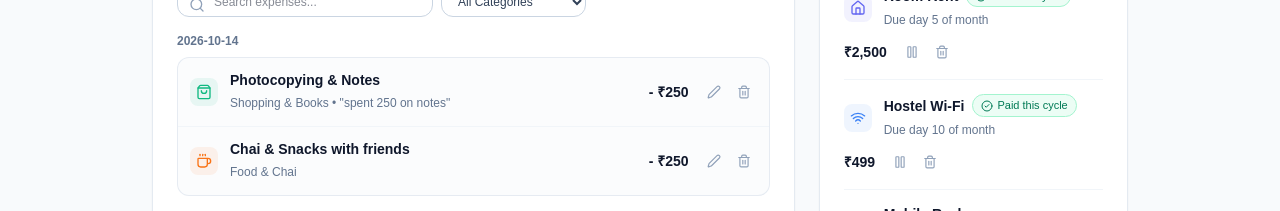
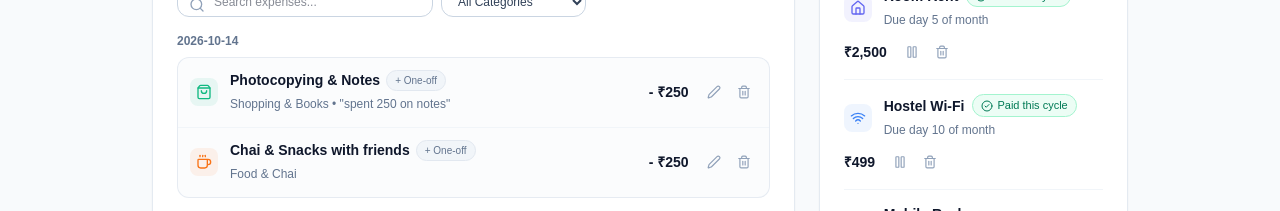
Before and after one commit to Aarav-Mittal/Parity, a Next.js app: page / in a window 1280 px wide. Shown: the part 726-937 px from the top of the page. Built offline with nearby package versions, Linux system fonts and the light colour scheme.

Commit message:
feat(forecast): auto-detect capital one-off purchases and enable one-off toggle in ledger and edit modal

```diff
--- a/src/components/transactions/TransactionLedger.tsx
+++ b/src/components/transactions/TransactionLedger.tsx
@@ -43,11 +43,20 @@ export function TransactionLedger({ onOpenAddModal }: { onOpenAddModal: () => vo
     return Object.entries(groups).sort(([a], [b]) => b.localeCompare(a));
   }, [filtered]);
 
+  const [editIsOneOff, setEditIsOneOff] = useState(false);
+
   const startEdit = (tx: Transaction) => {
     setEditingTx(tx);
     setEditDesc(tx.description);
     setEditAmount((tx.amountPaise / 100).toString());
     setEditCategory(tx.categoryId || '');
+    setEditIsOneOff(Boolean(tx.isOneOff));
+  };
+
+  const toggleOneOff = (tx: Transaction) => {
+    editTransaction(tx.id, {
+      isOneOff: !tx.isOneOff,
+    });
   };
 
   const saveEdit = (e: React.FormEvent) => {
@@ -58,6 +67,7 @@ export function TransactionLedger({ onOpenAddModal }: { onOpenAddModal: () => vo
       description: editDesc,
       amountPaise: rupeesToPaise(parseFloat(editAmount) || 0),
       categoryId: editCategory || null,
+      isOneOff: editIsOneOff,
       isCorrection: true,
     });
     setEditingTx(null);
@@ -149,10 +159,23 @@ export function TransactionLedger({ onOpenAddModal }: { onOpenAddModal: () => vo
                                 <span className="text-sm font-semibold text-slate-900">
                                   {tx.description}
                                 </span>
-                                {tx.isOneOff && (
-                                  <span className="rounded-full bg-purple-50 text-purple-700 border border-purple-200 px-2 py-0.2 text-[10px] font-medium">
-                                    One-off
-                                  </span>
+                                {isExpense && !tx.recurringExpenseId && (
+                                  <button
+                                    type="button"
+                                    onClick={() => toggleOneOff(tx)}
+                                    className={`rounded-full px-2 py-0.5 text-[10px] font-medium transition-colors cursor-pointer ${
+                                      tx.isOneOff
+                                        ? 'bg-purple-100 text-purple-800 border border-purple-300 hover:bg-purple-200'
+                                        : 'bg-slate-100 text-slate-500 border border-slate-200 hover:bg-purple-50 hover:text-purple-700 hover:border-purple-200'
+                                    }`}
+                                    title={
+                                      tx.isOneOff
+                                        ? 'Marked as one-off purchase. Click to change to regular daily expense.'
+                                        : 'Click to mark as one-off purchase'
+                                    }
+                                  >
+                                    {tx.isOneOff ? 'One-off ✓' : '+ One-off'}
+                                  </button>
                                 )}
                                 {tx.recurringExpenseId && (
                                   <span className="rounded-full bg-blue-50 text-blue-700 border border-blue-200 px-2 py-0.2 text-[10px] font-medium">
@@ -253,6 +276,24 @@ export function TransactionLedger({ onOpenAddModal }: { onOpenAddModal: () => vo
                 ))}
               </select>
             </div>
+
+            {editingTx.type === 'expense' && !editingTx.recurringExpenseId && (
+              <label className="flex items-start gap-2.5 rounded-xl border border-slate-200 bg-slate-50 p-3 cursor-pointer text-xs">
+                <input
+                  type="checkbox"
+                  checked={editIsOneOff}
+                  onChange={e => setEditIsOneOff(e.target.checked)}
+                  className="mt-0.5 rounded text-slate-900 focus:ring-slate-900"
+                />
+                <div>
+                  <span className="font-semibold text-slate-800">One-off / irregular purchase</span>
+                  <p className="text-slate-500 mt-0.5">
+                    Separates this transaction from your daily living burn rate so it doesn't inflate your projected daily expenses.
+                  </p>
+                </div>
+              </label>
+            )}
+
             <div className="flex justify-end gap-2 pt-3 border-t border-slate-100">
               <Button type="button" variant="ghost" onClick={() => setEditingTx(null)}>
                 Cancel
--- a/src/lib/finance/forecast.ts
+++ b/src/lib/finance/forecast.ts
@@ -161,30 +161,56 @@ export function calculateSpendingVelocity(
 
   const daysElapsed = Math.max(1, getDaysDifference(cycleStartISO, todayISO) + 1);
 
-  // 1. Separate explicitly marked one-off expenses
+  // 1. Separate explicitly marked one-off expenses OR automatically detect large capital transactions
   let explicitOneOffTotalPaise = 0;
+  let autoDetectedOneOffPaise = 0;
   const candidateLivingExpenses: Transaction[] = [];
+
+  // Determine a baseline for normal everyday transactions (e.g. meals, transport, snacks)
+  const nonOneOffTx = variableExpenses.filter(tx => !tx.isOneOff);
+  const normalTxAmounts = nonOneOffTx
+    .map(tx => tx.amountPaise)
+    .filter(amt => amt <= Math.max(3.0 * defaultSafeDailyPaise, 60000)); // <= ₹600 or 3x safe daily
+  const typicalTxMedian = normalTxAmounts.length > 0
+    ? calculateMedian(normalTxAmounts)
+    : Math.max(defaultSafeDailyPaise, 15000);
 
   for (const tx of variableExpenses) {
     if (tx.isOneOff) {
       explicitOneOffTotalPaise += tx.amountPaise;
+      continue;
+    }
+
+    // Auto-detect large single transactions (e.g. ₹1,800 textbook, ₹2,500 shoes, ₹3,000 phone repair)
+    // A single transaction is auto-detected as an isolated capital one-off if:
+    // - It is >= ₹1,000 (100,000 paise)
+    // - AND it is >= 3.0x typical transaction median
+    // - AND it is >= 2.0x recommended safe daily spend
+    const isCapitalSpike = tx.amountPaise >= 100000 &&
+                          tx.amountPaise >= 3.0 * typicalTxMedian &&
+                          tx.amountPaise >= 2.0 * defaultSafeDailyPaise;
+
+    if (isCapitalSpike) {
+      autoDetectedOneOffPaise += tx.amountPaise;
     } else {
       candidateLivingExpenses.push(tx);
     }
   }
+
+  const initialOneOffTotal = explicitOneOffTotalPaise + autoDetectedOneOffPaise;
 
   // Cold start guard: if fewer than 3 days have elapsed or fewer than 2 living expenses recorded
   if (daysElapsed < 3 || candidateLivingExpenses.length < 2) {
     return {
       velocityPaise: defaultSafeDailyPaise,
       isDataSufficient: false,
-      oneOffExpensesPaise: explicitOneOffTotalPaise,
+      oneOffExpensesPaise: initialOneOffTotal,
       livingExpensesPaise: candidateLivingExpenses.reduce((sum, tx) => sum + tx.amountPaise, 0),
-      outlierCount: variableExpenses.filter(tx => tx.isOneOff).length,
+      outlierCount: variableExpenses.filter(tx => tx.isOneOff).length + (autoDetectedOneOffPaise > 0 ? 1 : 0),
     };
   }
 
-  // 2. Aggregate candidate daily spending by date
+  // 2. Aggregate remaining candidate daily spending by date
   const dailySpendMap = new Map<string, number>();
   for (const tx of candidateLivingExpenses) {
     const current = dailySpendMap.get(tx.transactionDate) || 0;
@@ -195,13 +221,8 @@ export function calculateSpendingVelocity(
   const activeDailySpends = Array.from(dailySpendMap.values()).filter(s => s > 0);
   const medianActiveSpend = calculateMedian(activeDailySpends);
 
-  // 3. Statistical Outlier Detection on daily aggregates
-  // A spend is an isolated one-off outlier if:
-  // - It is substantially larger than median active daily spend (> 3.5x)
-  // - AND it is substantially larger than recommended safe daily spend (> 2.0x)
-  // - AND it is NOT a recurring weekend habit (i.e. not repeating weekly)
-  let statisticalOneOffTotalPaise = 0;
-  let outlierCount = variableExpenses.filter(tx => tx.isOneOff).length;
+  // 3. Statistical Outlier Detection on daily aggregates (for clusters of smaller purchases on one day)
+  let statisticalClusterExcessPaise = 0;
   const livingDailySpendMap = new Map<string, number>();
 
   for (const [dateISO, dailyTotal] of dailySpendMap.entries()) {
@@ -212,17 +233,19 @@ export function calculateSpendingVelocity(
                     dailyTotal > 2.0 * defaultSafeDailyPaise;
 
     if (isSpike) {
-      // Treat the excess over typical daily spend as a one-off capital purchase
+      // Treat the excess over typical daily spend as a one-off cluster purchase
       const excess = dailyTotal - medianActiveSpend;
-      statisticalOneOffTotalPaise += excess;
+      statisticalClusterExcessPaise += excess;
       livingDailySpendMap.set(dateISO, medianActiveSpend);
-      outlierCount += 1;
     } else {
       livingDailySpendMap.set(dateISO, dailyTotal);
     }
   }
 
-  const totalOneOffPaise = explicitOneOffTotalPaise + statisticalOneOffTotalPaise;
+  const totalOneOffPaise = initialOneOffTotal + statisticalClusterExcessPaise;
+  const outlierCount = variableExpenses.filter(tx => tx.isOneOff).length +
+                       (autoDetectedOneOffPaise > 0 ? 1 : 0) +
+                       (statisticalClusterExcessPaise > 0 ? 1 : 0);
   const livingDailyTotals = Array.from(livingDailySpendMap.values());
   const totalLivingExpensePaise = livingDailyTotals.reduce((sum, s) => sum + s, 0);
 
```
Also changed, not shown: 1 other file (tests, documents, lock files or other folders).
